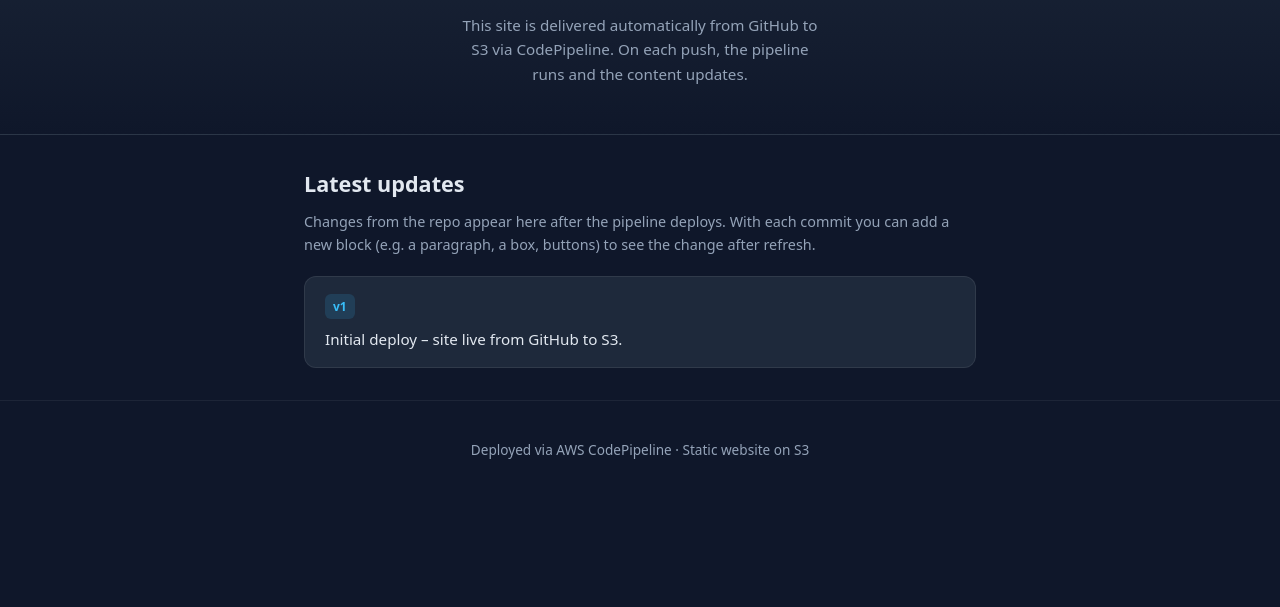
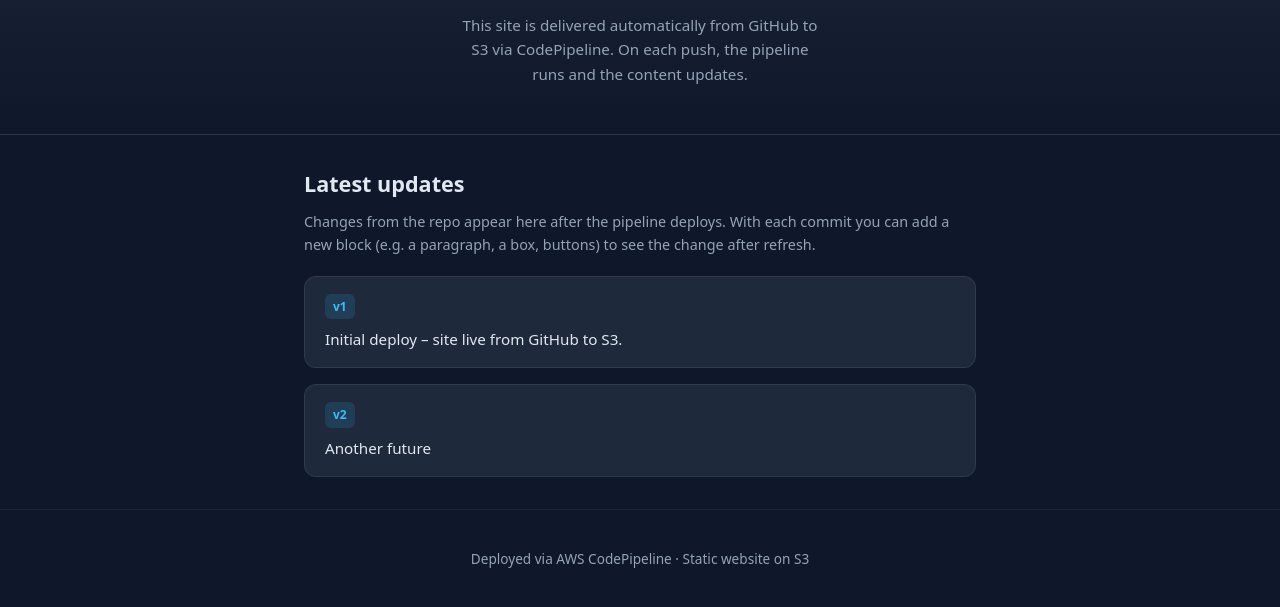
Before and after one commit to AchDenis/its-cicd, a plain HTML site: page index.html in a window 1280 px wide. Shown: the part 151-758 px from the top of the page. Drawn offline with Linux system fonts and the light colour scheme.

Commit message:
Update index.html

```diff
--- a/index.html
+++ b/index.html
@@ -23,6 +23,11 @@
           <p>Initial deploy – site live from GitHub to S3.</p>
         </div>
 
+        <div class="update-item">
+          <span class="update-badge">v2</span>
+          <p>Another future</p>
+        </div>
+
       </div>
     </section>
   </main>
```
